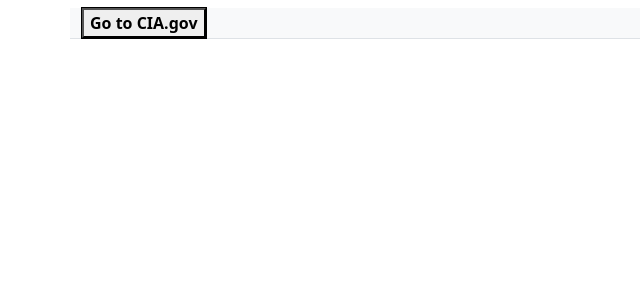
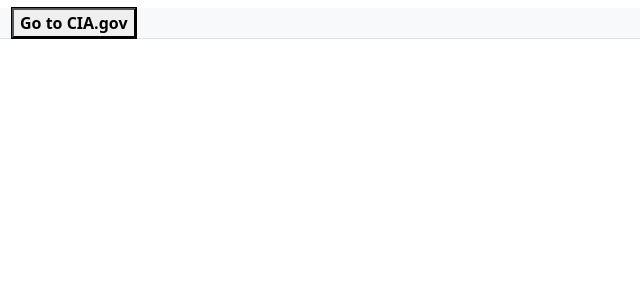
Before and after one commit to tkillian915/world-factbook, an Angular app: page / in a window 1280 px wide. Shown: the top 300 px of the page, without its empty margins (0-640 px from the left). Built offline with nearby package versions, Linux system fonts and the light colour scheme.

Commit message:
Header margins

```diff
--- a/src/app/header/header.component.html
+++ b/src/app/header/header.component.html
@@ -1,6 +1,6 @@
 
 <nav class = "navbar">
-    <div class = "container border-bottom bg-light">
+    <div class = "container border-bottom bg-light m-0">
         <button class = "fm" type = "button">Go to CIA.gov</button>
     </div>
 </nav>
```
